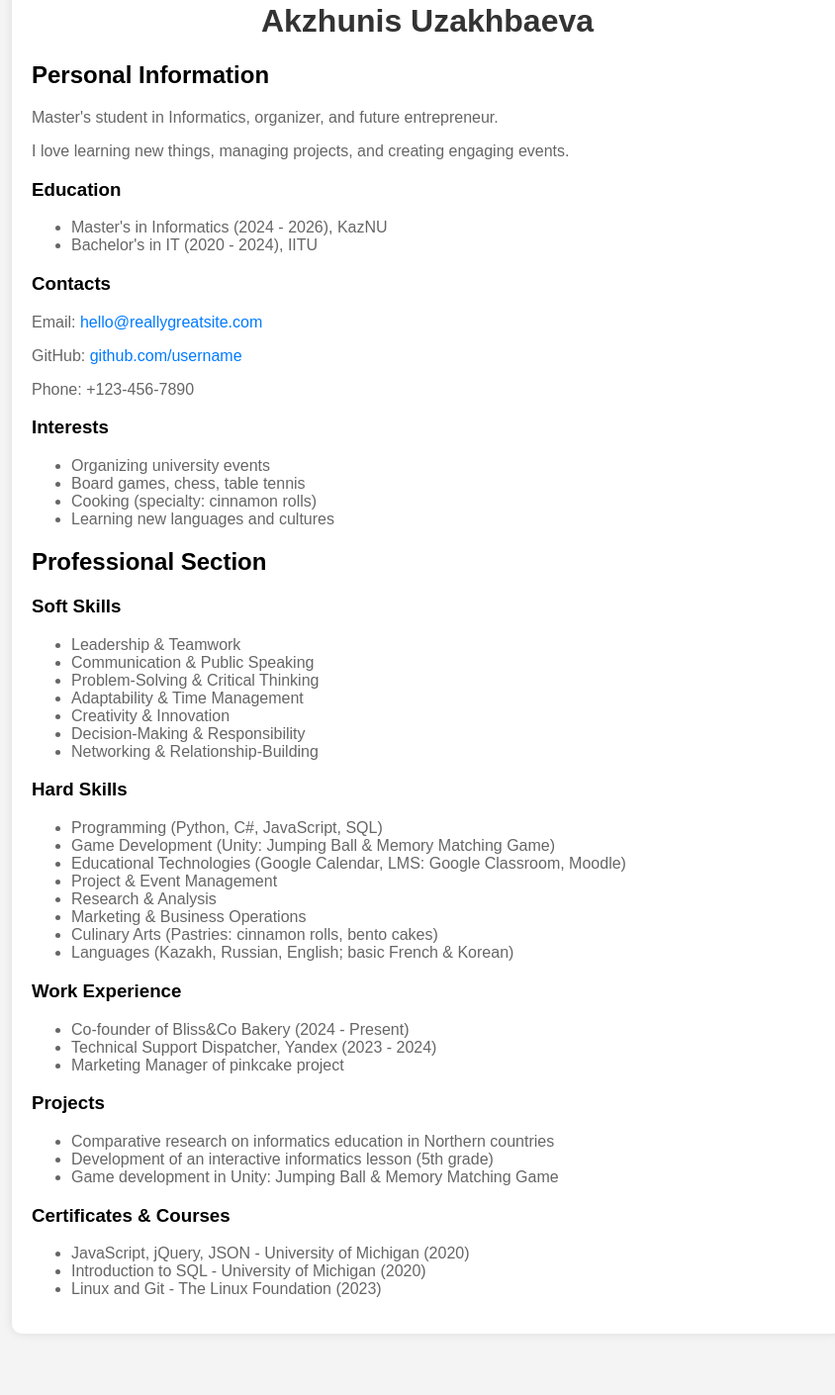
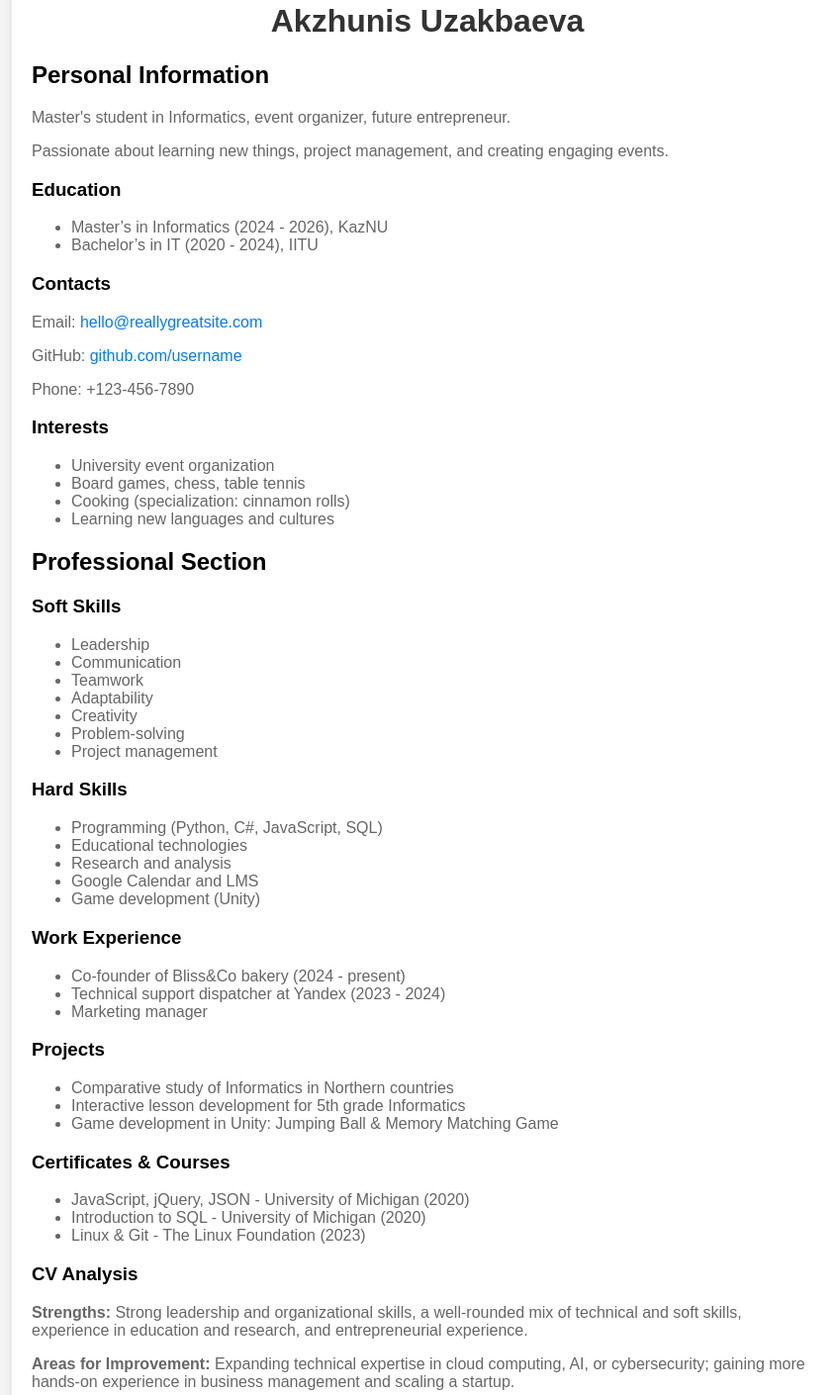
Before and after one commit to Akzhunisuzakbaeva/cv-for-akzhunis, a plain HTML site: page index.html in a window 1280 px wide. Shown: the part 106-1516 px from the top of the page at 99% size, without its empty margins (208-1052 px from the left). Drawn offline with Linux system fonts and the light colour scheme.

Commit message:
Update index.html

```diff
--- a/index.html
+++ b/index.html
@@ -45,16 +45,16 @@
 <body>
     <div class="container">
         <img src="profile.jpg" alt="Photo of Akzhunis">
-        <h1>Akzhunis Uzakhbaeva</h1>
+        <h1>Akzhunis Uzakbaeva</h1>
 
         <div class="section">
             <h2>Personal Information</h2>
-            <p>Master's student in Informatics, organizer, and future entrepreneur.</p>
-            <p>I love learning new things, managing projects, and creating engaging events.</p>
+            <p>Master's student in Informatics, event organizer, future entrepreneur.</p>
+            <p>Passionate about learning new things, project management, and creating engaging events.</p>
             <h3>Education</h3>
             <ul>
-                <li>Master's in Informatics (2024 - 2026), KazNU</li>
-                <li>Bachelor's in IT (2020 - 2024), IITU</li>
+                <li>Master’s in Informatics (2024 - 2026), KazNU</li>
+                <li>Bachelor’s in IT (2020 - 2024), IITU</li>
             </ul>
             <h3>Contacts</h3>
             <p>Email: <a href="mailto:hello@reallygreatsite.com">hello@reallygreatsite.com</a></p>
@@ -62,9 +62,9 @@
             <p>Phone: +123-456-7890</p>
             <h3>Interests</h3>
             <ul>
-                <li>Organizing university events</li>
+                <li>University event organization</li>
                 <li>Board games, chess, table tennis</li>
-                <li>Cooking (specialty: cinnamon rolls)</li>
+                <li>Cooking (specialization: cinnamon rolls)</li>
                 <li>Learning new languages and cultures</li>
             </ul>
         </div>
@@ -73,43 +73,43 @@
             <h2>Professional Section</h2>
             <h3>Soft Skills</h3>
             <ul>
-                <li>Leadership & Teamwork</li>
-                <li>Communication & Public Speaking</li>
-                <li>Problem-Solving & Critical Thinking</li>
-                <li>Adaptability & Time Management</li>
-                <li>Creativity & Innovation</li>
-                <li>Decision-Making & Responsibility</li>
-                <li>Networking & Relationship-Building</li>
+                <li>Leadership</li>
+                <li>Communication</li>
+                <li>Teamwork</li>
+                <li>Adaptability</li>
+                <li>Creativity</li>
+                <li>Problem-solving</li>
+                <li>Project management</li>
             </ul>
             <h3>Hard Skills</h3>
             <ul>
                 <li>Programming (Python, C#, JavaScript, SQL)</li>
-                <li>Game Development (Unity: Jumping Ball & Memory Matching Game)</li>
-                <li>Educational Technologies (Google Calendar, LMS: Google Classroom, Moodle)</li>
-                <li>Project & Event Management</li>
-                <li>Research & Analysis</li>
-                <li>Marketing & Business Operations</li>
-                <li>Culinary Arts (Pastries: cinnamon rolls, bento cakes)</li>
-                <li>Languages (Kazakh, Russian, English; basic French & Korean)</li>
+                <li>Educational technologies</li>
+                <li>Research and analysis</li>
+                <li>Google Calendar and LMS</li>
+                <li>Game development (Unity)</li>
             </ul>
             <h3>Work Experience</h3>
             <ul>
-                <li>Co-founder of Bliss&Co Bakery (2024 - Present)</li>
-                <li>Technical Support Dispatcher, Yandex (2023 - 2024)</li>
-                <li>Marketing Manager of pinkcake project</li>
+                <li>Co-founder of Bliss&Co bakery (2024 - present)</li>
+                <li>Technical support dispatcher at Yandex (2023 - 2024)</li>
+                <li>Marketing manager</li>
             </ul>
             <h3>Projects</h3>
             <ul>
-                <li>Comparative research on informatics education in Northern countries</li>
-                <li>Development of an interactive informatics lesson (5th grade)</li>
+                <li>Comparative study of Informatics in Northern countries</li>
+                <li>Interactive lesson development for 5th grade Informatics</li>
                 <li>Game development in Unity: Jumping Ball & Memory Matching Game</li>
             </ul>
             <h3>Certificates & Courses</h3>
             <ul>
                 <li>JavaScript, jQuery, JSON - University of Michigan (2020)</li>
                 <li>Introduction to SQL - University of Michigan (2020)</li>
-                <li>Linux and Git - The Linux Foundation (2023)</li>
+                <li>Linux & Git - The Linux Foundation (2023)</li>
             </ul>
+            <h3>CV Analysis</h3>
+            <p><strong>Strengths:</strong> Strong leadership and organizational skills, a well-rounded mix of technical and soft skills, experience in education and research, and entrepreneurial experience.</p>
+            <p><strong>Areas for Improvement:</strong> Expanding technical expertise in cloud computing, AI, or cybersecurity; gaining more hands-on experience in business management and scaling a startup.</p>
         </div>
     </div>
 </body>
```
